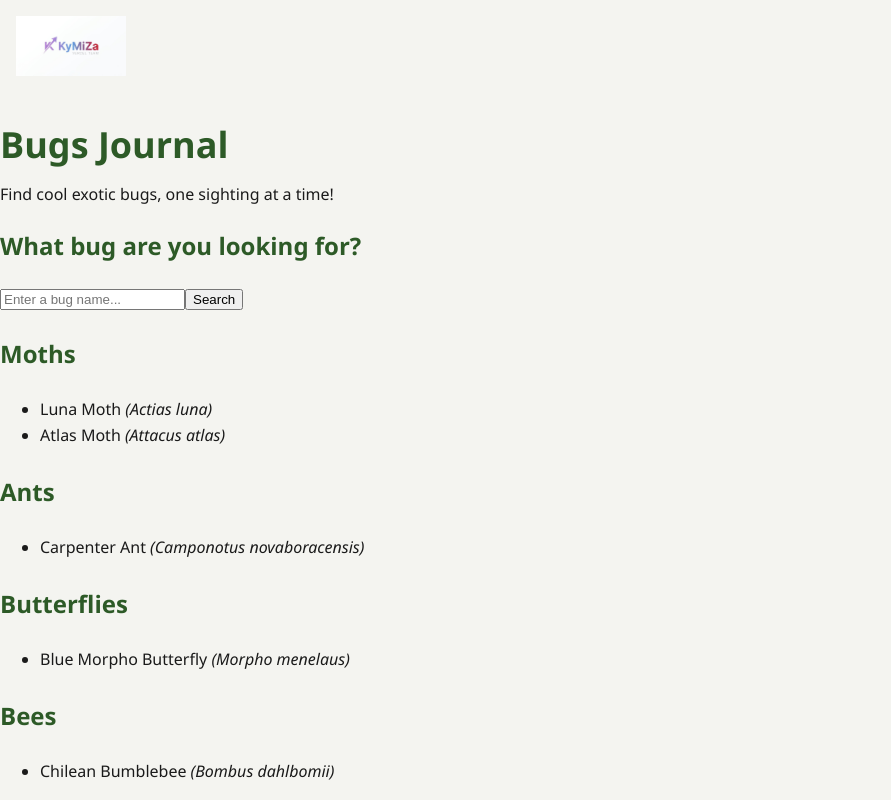
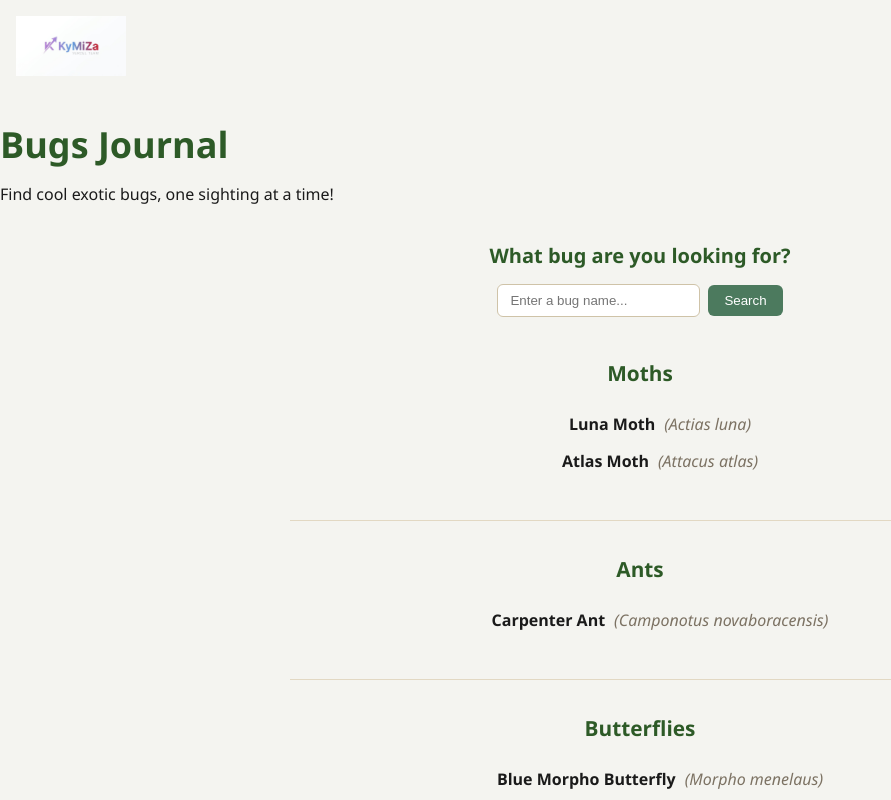
Before and after one commit to rrc-w2025-kstrange/bugs_journal, a React (Vite) app: page / in a window 1280 px wide. Shown: the top 800 px of the page, without its empty margins (0-891 px from the left). Built offline with nearby package versions, Linux system fonts and the light colour scheme.

Commit message:
Add Bugs.css for styling

```diff
--- /dev/null
+++ b/src/components/bugs/Bugs.css
@@ -0,0 +1,66 @@
+main {
+    max-width: 700px;
+    margin: 0 auto;
+    padding: 1rem 1.5rem 2rem;
+}
+
+.search {
+    text-align: center;
+    margin-bottom: 2.5rem;
+}
+
+.search h2 {
+    font-size: 1.25rem;
+    margin-bottom: 0.75rem;
+}
+
+.search input[type="text"] {
+    padding: 0.5rem 0.75rem;
+    border-radius: 6px;
+    border: 1px solid #cfc3a8;
+    background-color: #ffffff;
+    color: #3f3a30;
+}
+
+.search input[type="submit"] {
+    padding: 0.5rem 1rem;
+    margin-left: 0.5rem;
+    border-radius: 6px;
+    border: none;
+    background-color: #4c7a5e;
+    color: #ffffff;
+    cursor: pointer;
+}
+
+.search input[type="submit"]:hover {
+    background-color: #3d6249;
+}
+
+.category {
+    text-align: center;
+    margin-bottom: 2rem;
+    padding-bottom: 1.5rem;
+    border-bottom: 1px solid #e2d8c3;
+}
+
+.category h3 {
+    font-size: 1.3rem;
+    margin-bottom: 0.75rem;
+}
+
+.category_list {
+    list-style: none;
+}
+
+.category_list li {
+    padding: 0.35rem 0;
+}
+
+.bug_name {
+    font-weight: 600;
+}
+
+.bug_sci {
+    color: #7c7263;
+    margin-left: 0.3rem;
+}
--- a/src/components/bugs/Bugs.tsx
+++ b/src/components/bugs/Bugs.tsx
@@ -1,4 +1,5 @@
 import bugData from "../../data/bugs.json";
+import "./Bugs.css";
 
 export interface Bug {
     id: number;
```
